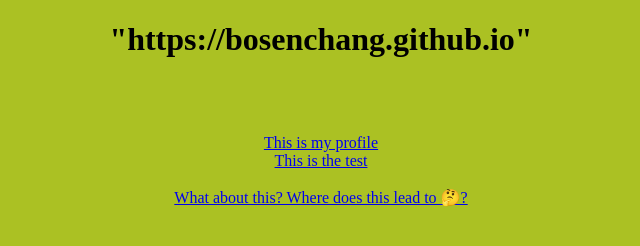
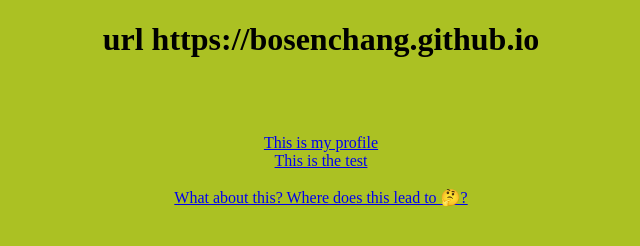
Before and after one commit to BosenChang/bosenchang.github.io, a plain HTML site: page index.html in a window 1280 px wide. Shown: the whole page, without its empty margins (319-959 px from the left). Drawn offline with Linux system fonts and the light colour scheme.

Commit message:
Update index.html

```diff
--- a/index.html
+++ b/index.html
@@ -1,7 +1,7 @@
 <!DOCTYPE html>
 <html>
 <center>
-<h1><a>"https://bosenchang.github.io"</a></h1>
+<h1>url https://bosenchang.github.io</h1>
 <br>
 <br>
 <br>
```
